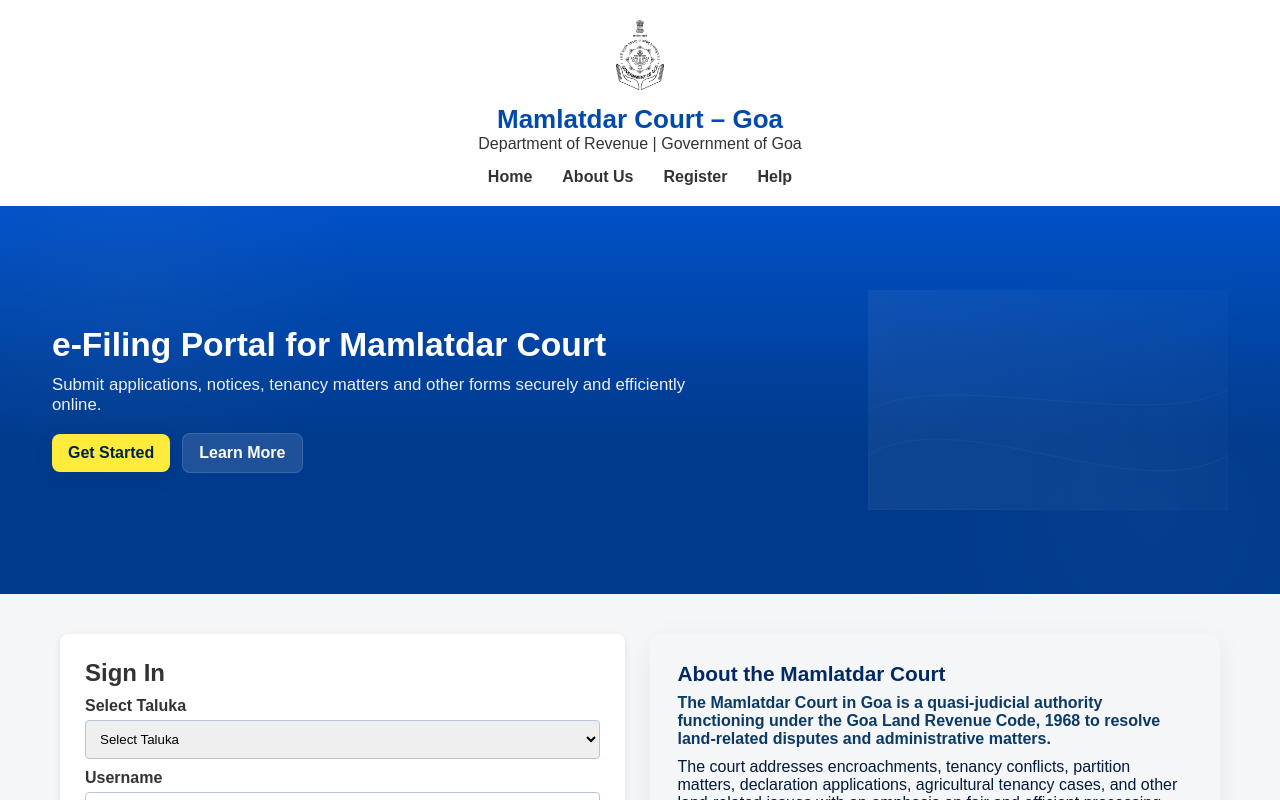
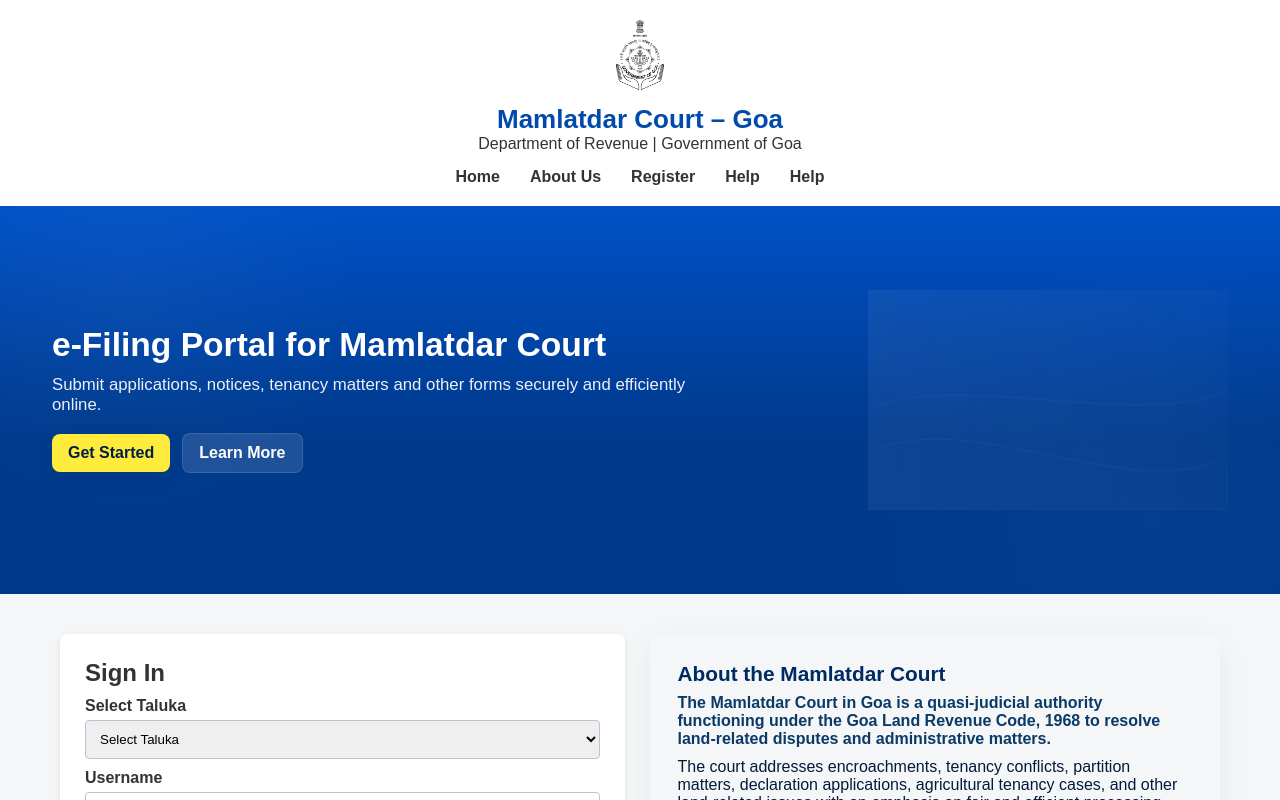
Before and after one commit to kris321k/MamlatdarCourt-FrontEnd, a React (Vite) app: page / in a window 1280 px wide. Shown: the top 800 px of the page. Built offline with nearby package versions, Linux system fonts and the light colour scheme.

Commit message:
added navbar

```diff
--- a/src/components/Navbar.jsx
+++ b/src/components/Navbar.jsx
@@ -7,6 +7,7 @@
       <Link to="/About">About Us</Link>
       <Link to="/register">Register</Link>
       <Link to="/help">Help</Link>
+      <Link to="/contact">Help</Link>
     </nav>
   );
 };
```
